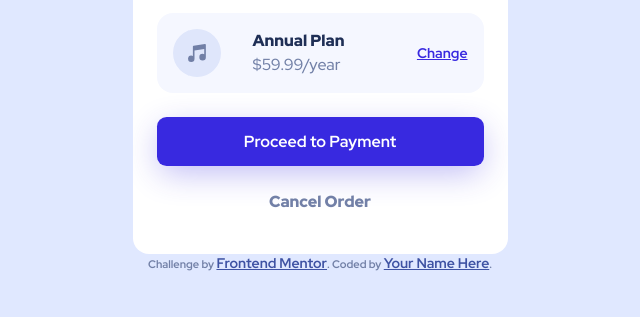
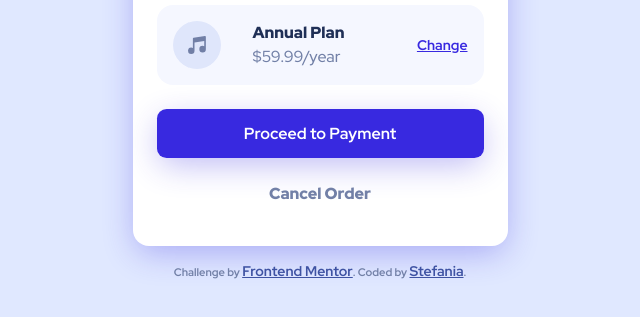
Before and after one commit to Goat3ggs/Order-Summary, a plain HTML site: page index.html in a window 1280 px wide. Shown: the part 437-754 px from the top of the page, without its empty margins (320-960 px from the left). Drawn offline with Linux system fonts and the light colour scheme.

Commit message:
add shadow-box to the container

```diff
--- a/index.html
+++ b/index.html
@@ -39,15 +39,12 @@
           Cancel Order
         </p>
       </div>
-
-
     </div>
-
   </main>
 
   <div class="attribution">
     Challenge by <a href="https://www.frontendmentor.io?ref=challenge" target="_blank">Frontend Mentor</a>.
-    Coded by <a href="#">Your Name Here</a>.
+    Coded by <a href="https://github.com/Goat3ggs" target="_blank">Stefania</a>.
   </div>
 </body>
 </html>
--- a/style.css
+++ b/style.css
@@ -51,6 +51,7 @@ body {
     color: var(--blue-nclr-300);
     background-image: url(./images/pattern-background-mobile.svg);
     background-repeat: no-repeat;
+    background-size: contain;
     text-align: center;
 
     display: grid;
@@ -65,6 +66,8 @@ body {
     border-radius: 1rem;
     overflow: hidden;
     max-width: 375px;
+    margin-bottom: 1rem;
+    box-shadow: 0px 9px 33px -3px rgba(56,41,224,0.33);
 }
 
 h1 {
@@ -80,7 +83,6 @@ h1 {
 
 .about-text {
     padding: 0 1.2rem;
-    margin-bottom: 1rem;
     margin: 0 10px 1rem 10px;
 }
 
```
